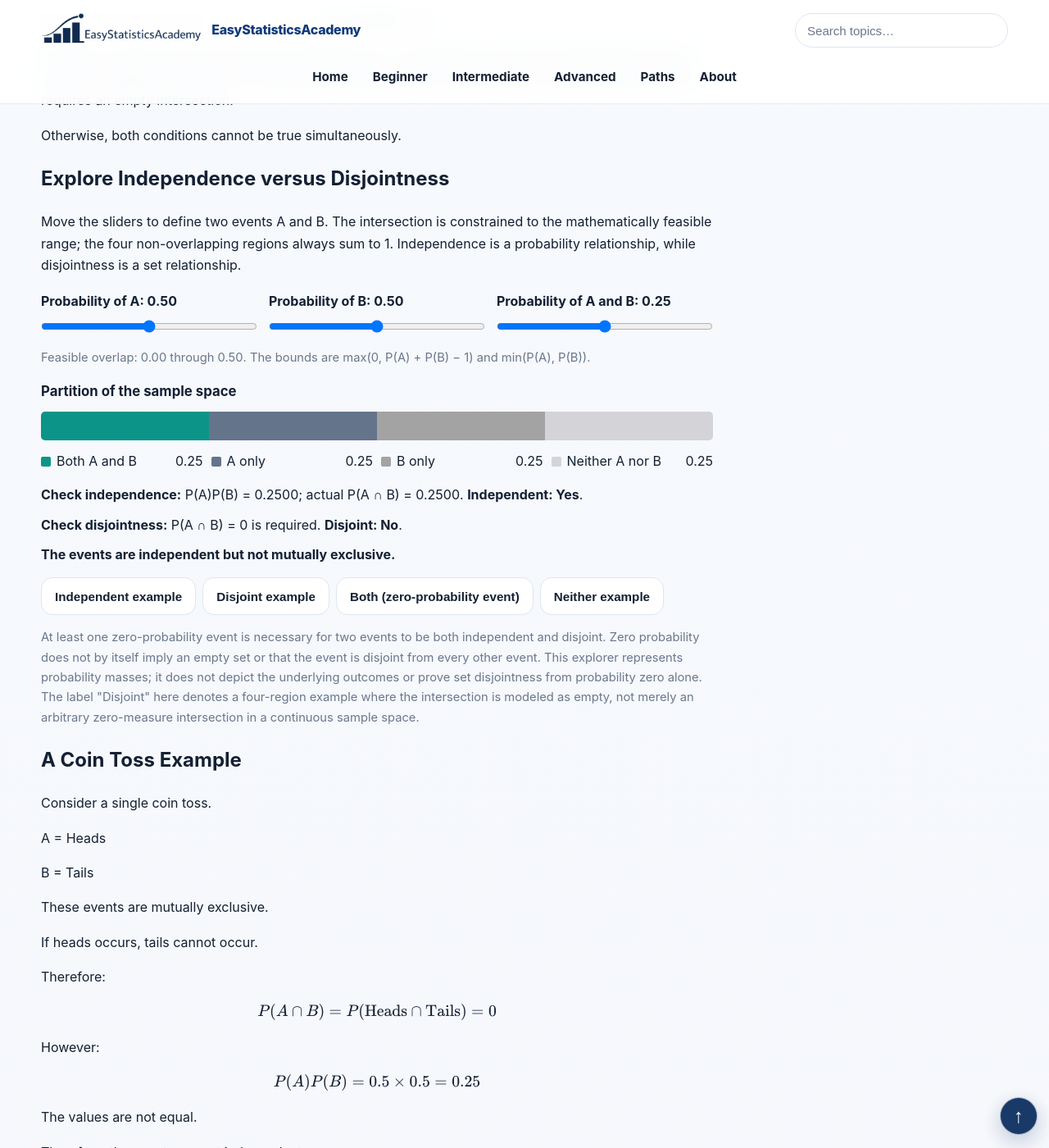
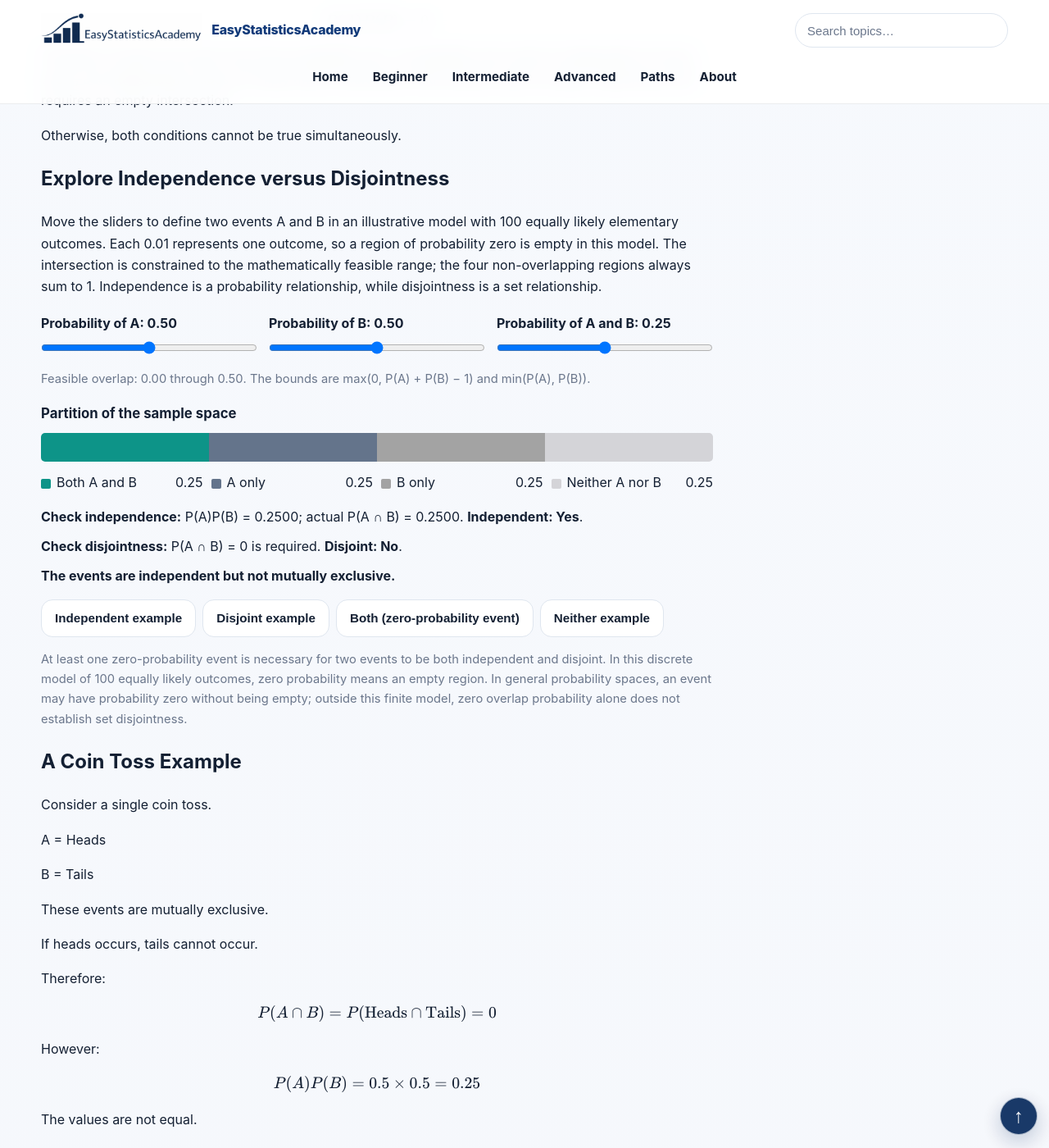
Before and after one commit to ammar-homaida-statistics/easystatisticsacademy, a Jekyll site: the page built from probability/basics/independence-vs-disjointness/index.md, in a window 1280 px wide and 1400 px high, scrolled down 3536 px. Shown: the whole window at 82% size. Built offline with Jekyll 4.4.1, drawn with Linux system fonts in a browser that asks for light colours.

Commit message:
Clarify finite 100-outcome assumption for mathematically valid disjointness labels

```diff
--- a/probability/basics/independence-vs-disjointness/index.md
+++ b/probability/basics/independence-vs-disjointness/index.md
@@ -383,8 +383,11 @@ sidebar: false
     <div class="concept-box esa-basics-event-lab" id="esa-basics-event-lab"
          role="group" aria-labelledby="esa-basics-lab-heading">
       <h2 id="esa-basics-lab-heading">Explore Independence versus Disjointness</h2>
-      <p>Move the sliders to define two events A and B. The intersection is constrained to
-         the mathematically feasible range; the four non-overlapping regions always sum to 1.
+      <p>Move the sliders to define two events A and B in an illustrative model with
+         100 equally likely elementary outcomes. Each 0.01 represents one outcome,
+         so a region of probability zero is empty in this model.
+         The intersection is constrained to the mathematically feasible range;
+         the four non-overlapping regions always sum to 1.
          Independence is a probability relationship, while disjointness is a set relationship.</p>
       <div class="esa-basics-lab-fields">
         <div>
@@ -444,13 +447,10 @@ sidebar: false
       </div>
       <p class="muted-mini">
         At least one zero-probability event is necessary for two events to be both
-        independent and disjoint. Zero probability does not by itself imply an
-        empty set or that the event is disjoint from every other event.
-        This explorer represents probability masses; it does not depict the
-        underlying outcomes or prove set disjointness from probability zero alone.
-        The label "Disjoint" here denotes a four-region example where the
-        intersection is modeled as empty, not merely an arbitrary zero-measure
-        intersection in a continuous sample space.
+        independent and disjoint. In this discrete model of 100 equally likely outcomes,
+        zero probability means an empty region. In general probability spaces, an event
+        may have probability zero without being empty; outside this finite model,
+        zero overlap probability alone does not establish set disjointness.
       </p>
     </div>
     <style>
```
